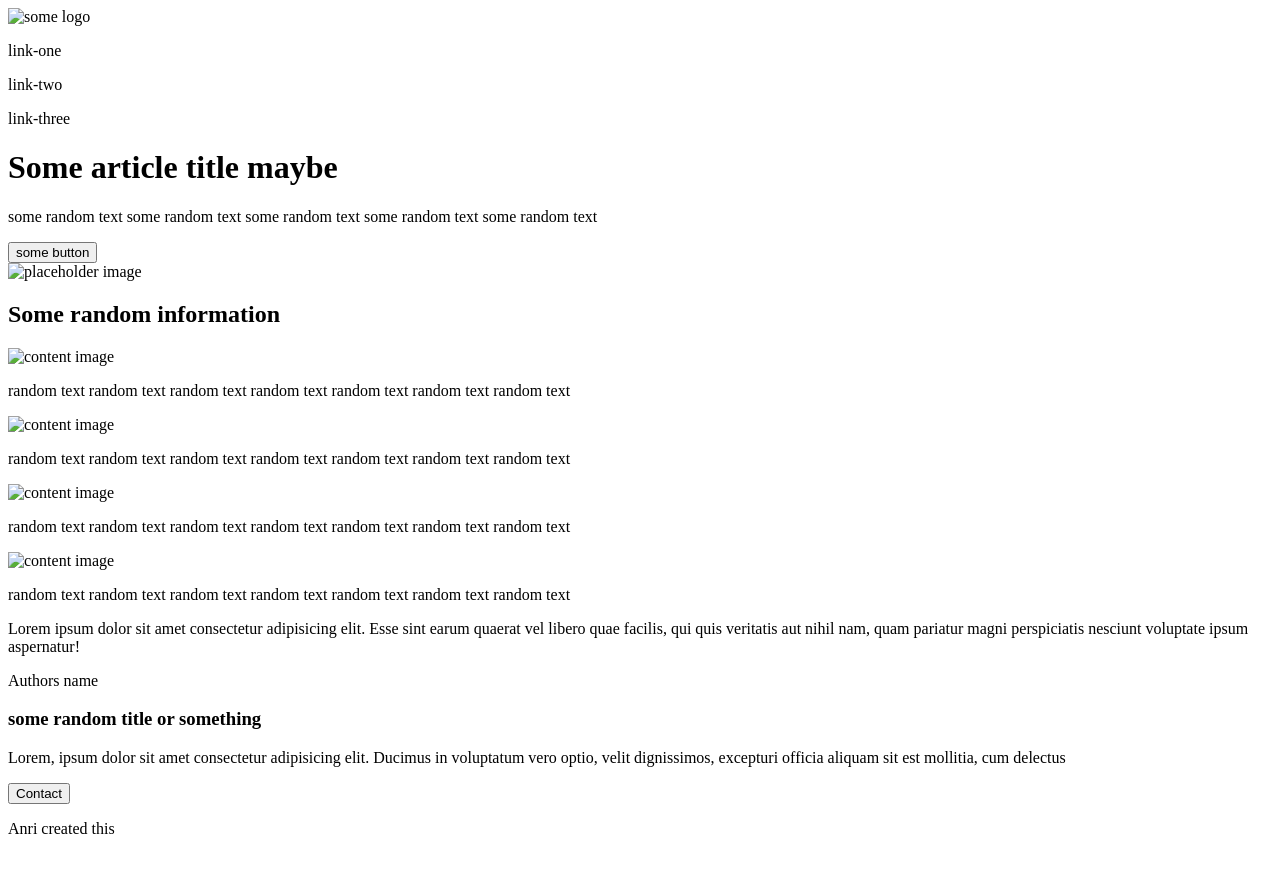
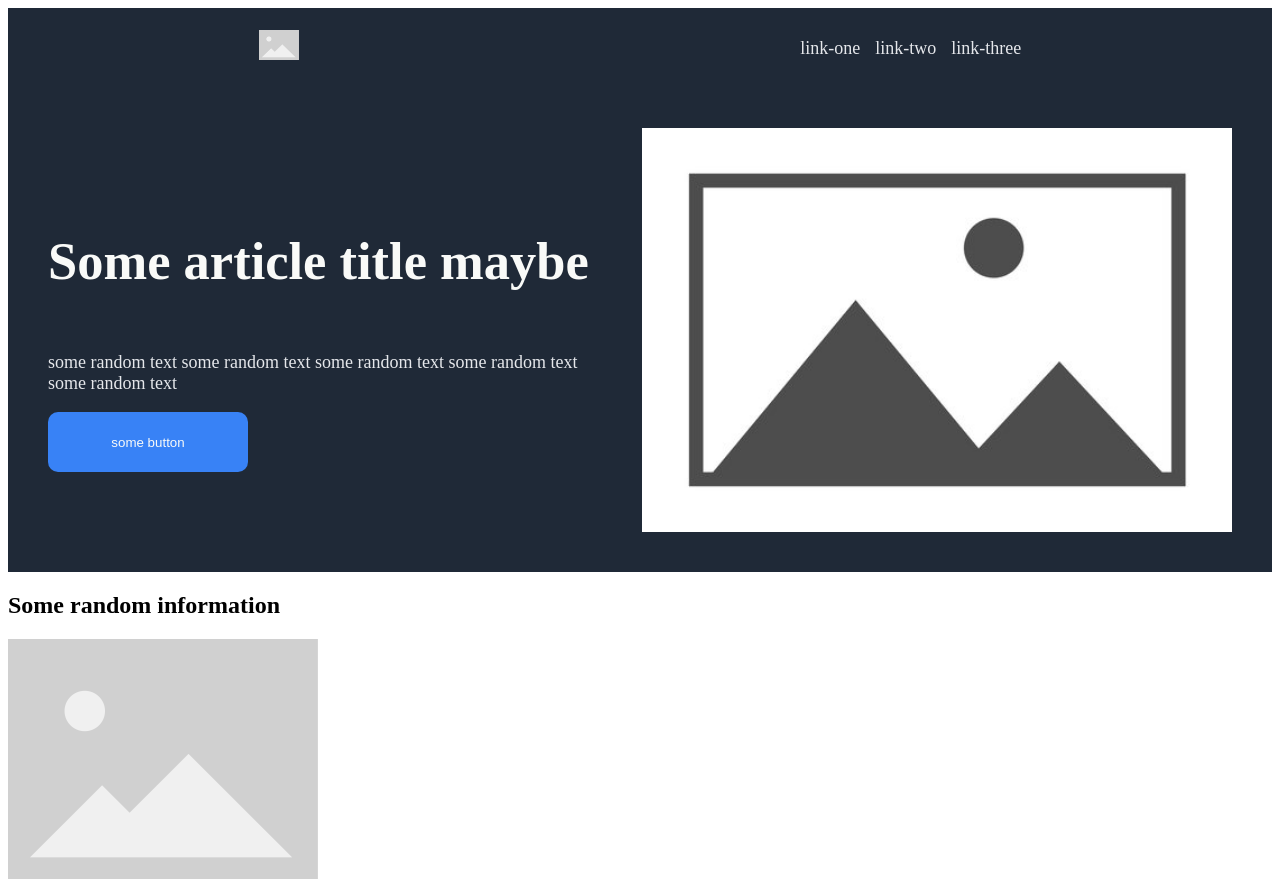
Before and after one commit to AnriSichinava/odin-project-flexbox, a plain HTML site: page index.html in a window 1280 px wide. Shown: the top 882 px of the page. Before the commit the page ends 854 px from the top, so only its background shows below. Drawn offline with Linux system fonts and the light colour scheme.

Commit message:
HTML changes and basic CSS up until content-1
Edited HTMl and added some basic css upto content-1

```diff
--- a/index.html
+++ b/index.html
@@ -10,8 +10,8 @@
 
 <body>
     <div class="header">
-        <div class="logo">
-            <img src="" alt="some logo">
+        <div class="logo-container">
+            <img  class="logo" src="./images/placeholder-box.png" alt="some logo">
         </div>
         <div class="header-links">
             <p>link-one</p>
@@ -21,20 +21,20 @@
     </div>
     <div class="content-1">
         <div class="left-content-1">
-            <div class="title">
-                <h1>Some article title maybe</h1>
+            <div class="content-1-title">
+                <h2>Some article title maybe</h2>
             </div>
             <div class="content-1-text">
                 <p>some random text some random text some random text
                     some random text some random text
                 </p>
-                <div class="button-container">
-                    <button>some button</button>
+                <div class="button-container-1">
+                    <button class="button-1">some button</button>
                 </div>
             </div>
         </div>
         <div class="right-content-1">
-            <img src="" alt="placeholder image">
+            <img class="content-1-image" src="./images/placeholder.jpg" alt="placeholder image">
         </div>
     </div>
     <div class="content-2">
@@ -44,7 +44,7 @@
         <div class="content-box-container">
             <div class="content-box">
                 <div class="image-container">
-                    <img src="" alt="content image">
+                    <img src="./images/placeholder-box.png" alt="content image">
                 </div>
                 <p class="image-text">random text random text random text
                     random text random text random text random text
@@ -52,7 +52,7 @@
             </div>
             <div class="content-box">
                 <div class="image-container">
-                    <img src="" alt="content image">
+                    <img src="./images/placeholder-box.png" alt="content image">
                 </div>
                 <p class="image-text">random text random text random text
                     random text random text random text random text
@@ -60,7 +60,7 @@
             </div>
             <div class="content-box">
                 <div class="image-container">
-                    <img src="" alt="content image">
+                    <img src="./images/placeholder-box.png" alt="content image">
                 </div>
                 <p class="image-text">random text random text random text
                     random text random text random text random text
@@ -68,7 +68,7 @@
             </div>
             <div class="content-box">
                 <div class="image-container">
-                    <img src="" alt="content image">
+                    <img src="./images/placeholder-box.png" alt="content image">
                 </div>
                 <p class="image-text">random text random text random text
                     random text random text random text random text
@@ -89,11 +89,10 @@
         </div>
     </div>
     <div class="content-4">
-        <div class="content-4-text-1">
-            <h3>some random title or something</h3>
-        </div>
-        <div class="content-4-text-2">
-            <p>Lorem, ipsum dolor sit amet consectetur adipisicing elit. Ducimus in
+        <div class="content-4-text-container">
+            <h3 class="content-4-text-1">some random title or something</h3>
+
+            <p class="content-4-text-2">Lorem, ipsum dolor sit amet consectetur adipisicing elit. Ducimus in
                 voluptatum vero optio, velit dignissimos, excepturi officia aliquam sit est mollitia, cum delectus</p>
         </div>
         <div class="content-4-button">
--- a/styles.css
+++ b/styles.css
@@ -0,0 +1,86 @@
+
+body{
+    display: flex;
+    flex-direction: column;
+    justify-content: space-between;
+}
+.content-1,
+.content-4,
+.footer{
+    display: flex;
+}
+.header{
+    height: 80px;
+    background-color: #1f2937;
+    display: flex;
+    align-items: center;
+    justify-content: space-around;
+}
+
+.header-links{
+    display: flex;
+    gap: 15px;
+    font-size: 18px;
+    color: #E5E7EB;
+}
+.logo-container{
+    font-size: 24px;
+    color: #F9FAF8;
+}
+.logo{
+    width: 40px;
+    height: auto;
+}
+.content-1{
+    background-color: #1f2937;
+    justify-content: center;
+    align-items: center;
+    padding: 30px 30px;
+    gap: 30px;
+
+}
+.left-content-1,
+.right-content-1{
+    padding:10px 10px;
+    width: 600px;
+    height: auto;
+}
+.content-1-title{
+    font-size: 35px;
+    display: flex;
+    flex-wrap: wrap;
+    font-weight:700;
+    color: #F9FAF8;
+}
+.content-1-text{
+    font-size: 18px;
+    color: #E5E7EB;
+    display: flex;
+    flex-wrap: wrap;
+}
+.right-content-1{
+    display: flex;
+    justify-content: center;
+    align-items: center;
+
+}
+.content-1-image{
+ width: 590px;
+ height: auto;
+}
+.button-1-container{
+    padding-top: 30px;
+    width: auto;
+    height: auto;
+}
+.button-1{
+    width: 200px;
+    height: 60px;
+    border-radius: 10px;
+    color: #F9FAF8;
+    background-color:#3882F6;
+    text-align: center;
+    font: 24px;
+    font-weight: 500;
+    border: transparent;
+}
```
Also changed, not shown: images/placeholder-box.png (added), images/placeholder.jpg (added).
